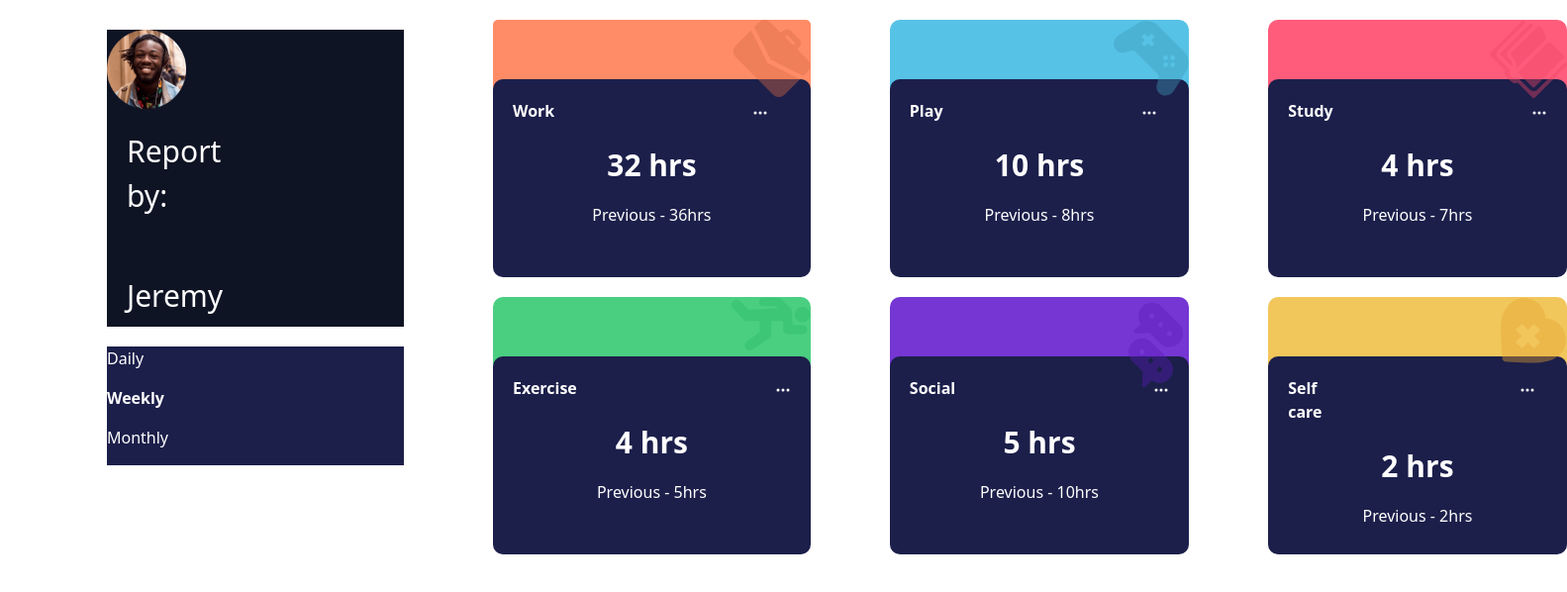
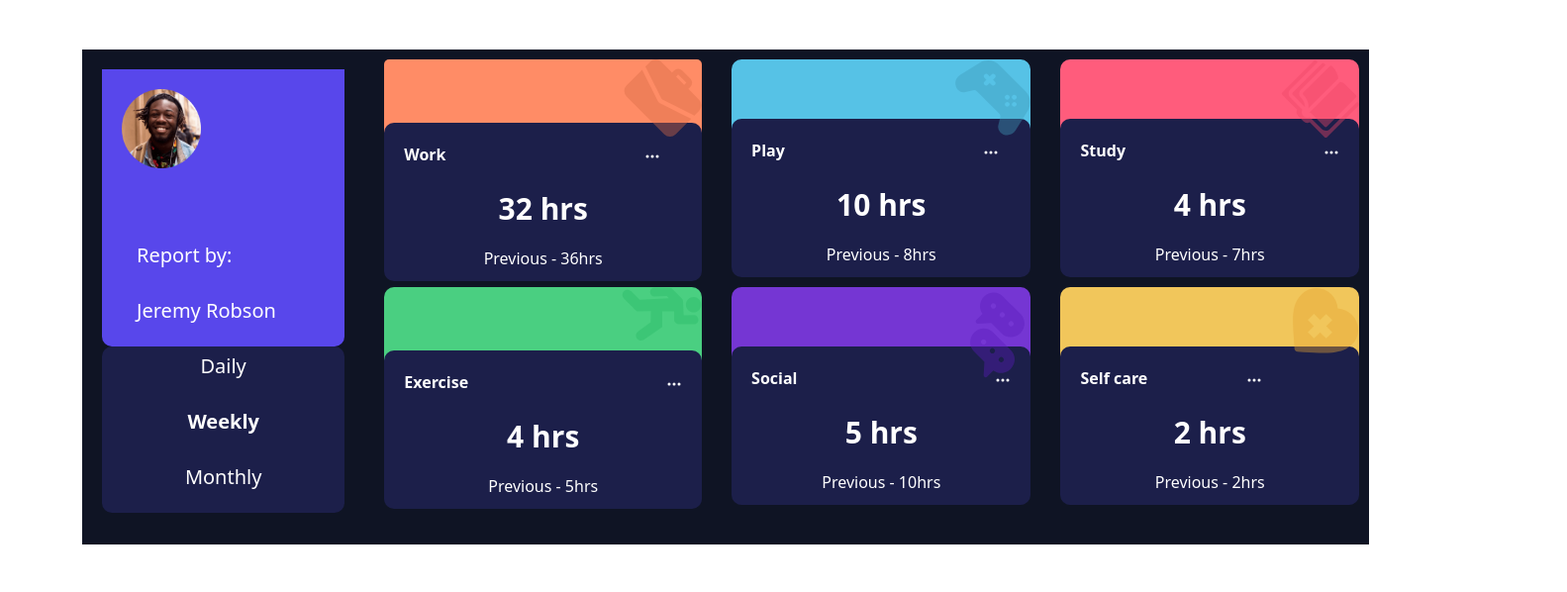
Before and after one commit to joe6276/Frontend_Challenges-, a React (Create React App) app: page /challenge/eight in a window 1280 px wide. Shown: the top 598 px of the page at 99% size, 1583 px wide, since content can reach past the window. Built offline with nearby package versions, Linux system fonts and the light colour scheme; a web font is replaced by a local one.

Commit message:
started working on time tracking

```diff
--- a/src/Component/Time.jsx
+++ b/src/Component/Time.jsx
@@ -17,12 +17,16 @@
                     <div className="divone">
 
                         <div className='divone1'>
-                         <div style={{width:'80px' , height:'80px'}}>
+                         <div style={{width:'80px' ,margin:'20px', height:'80px'}}>
+
                             <img  style={{width:'100%' , height :'100%'}}src={jeremy} alt="" />
 
-                            <p> Report by:</p>
-                            <p>Jeremy Robson</p>
+
                         </div>
+                        <br/>
+                        <br/>
+                         <p>Report by:</p>
+                         <p className='tp'>Jeremy Robson</p>
                         </div>
                         <div className='divone2'>
                             <p>Daily</p>
@@ -108,7 +112,7 @@
                     <div className="divseven">
                     <img className='divtwoimg' src={selfcare} alt="" />
                         <div className="divtwo1">
-                            <div className='work'>
+                            <div className='work1'>
                                 <div>Self care</div>
                                 <div><BsThreeDots/></div>
                             </div>
--- a/src/Component/time.css
+++ b/src/Component/time.css
@@ -1,30 +1,46 @@
 .tocontain{
-    margin-left: 0px;
+    margin-left:5px;
     display: grid;
-    margin: 20px;
+    width: 1300px;
+    height: 500px;
+   margin-top: 50px;
+   padding:10px;
+    gap:30px;
+    background-color:  hsl(226, 43%, 10%);
     grid-template-columns: repeat(4, 1fr);
     grid-template-rows: 200px 200px;
-    gap: 80px;
     grid-template-areas:
     "one two three four"
     "one five six seven";
 }
 .divone1{
-    background-color:hsl(226, 43%, 10%);
-    width: 300px;
-    height: 300px;
+    background-color:hsl(246, 80%, 60%);
+    border-bottom-left-radius: 10px;
+    border-bottom-right-radius: 10px;
+
+}
+.tp{
+    font-size: 40px;
 }
 .divone1 p{
    color: white;
-   text-align: center;
-   font-size: 30px;
-   padding:20px;
+    margin-left: 30px;
+   font-size: 20px;
+   padding:5px;
 }
+.divone2 p{
+    color: white;
+     text-align: center;
+    font-size: 20px;
+    padding:5px;
+ }
 .divone2{
     display:'flex';
     flex-direction:'column';
-   color: white;
+   height: 250px;
+    color: white;
     background-color: hsl(235, 46%, 20%);
+    border-radius:10px;
 }
 
 /* Very dark blue: hsl(226, 43%, 10%)
@@ -36,7 +52,7 @@
     padding: 10px;
     display: flex;
     flex-direction: column;
-    gap: 20px;
+
 
 }
 .work-body{
@@ -58,8 +74,8 @@
 }
 .divtwo1{
     width: 100%;
-    height: 100%;
-    margin-top: 60px;
+    height: 80%;
+    margin-top: 20%;
     border-radius: 10px;
     /* border-top-left-radius: 10px;
     border-top-right-radius: 10px; */
@@ -68,6 +84,13 @@
 .work{
     display: flex;
    gap:200px;
+    color: white;
+    padding: 20px;
+    font-weight: bold;
+}
+.work1{
+    display: flex;
+    gap:100px;
     color: white;
     padding: 20px;
     font-weight: bold;
```
